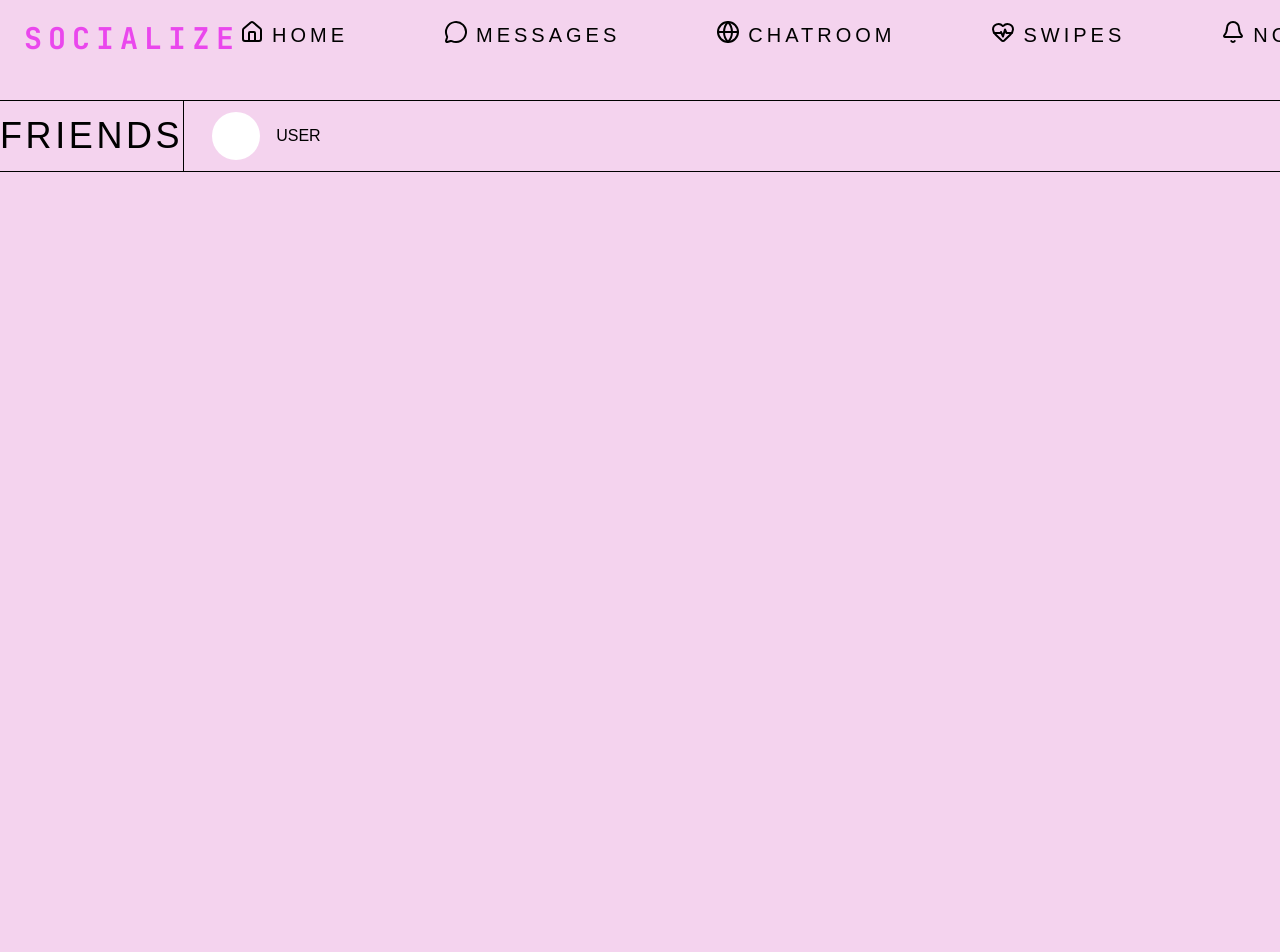
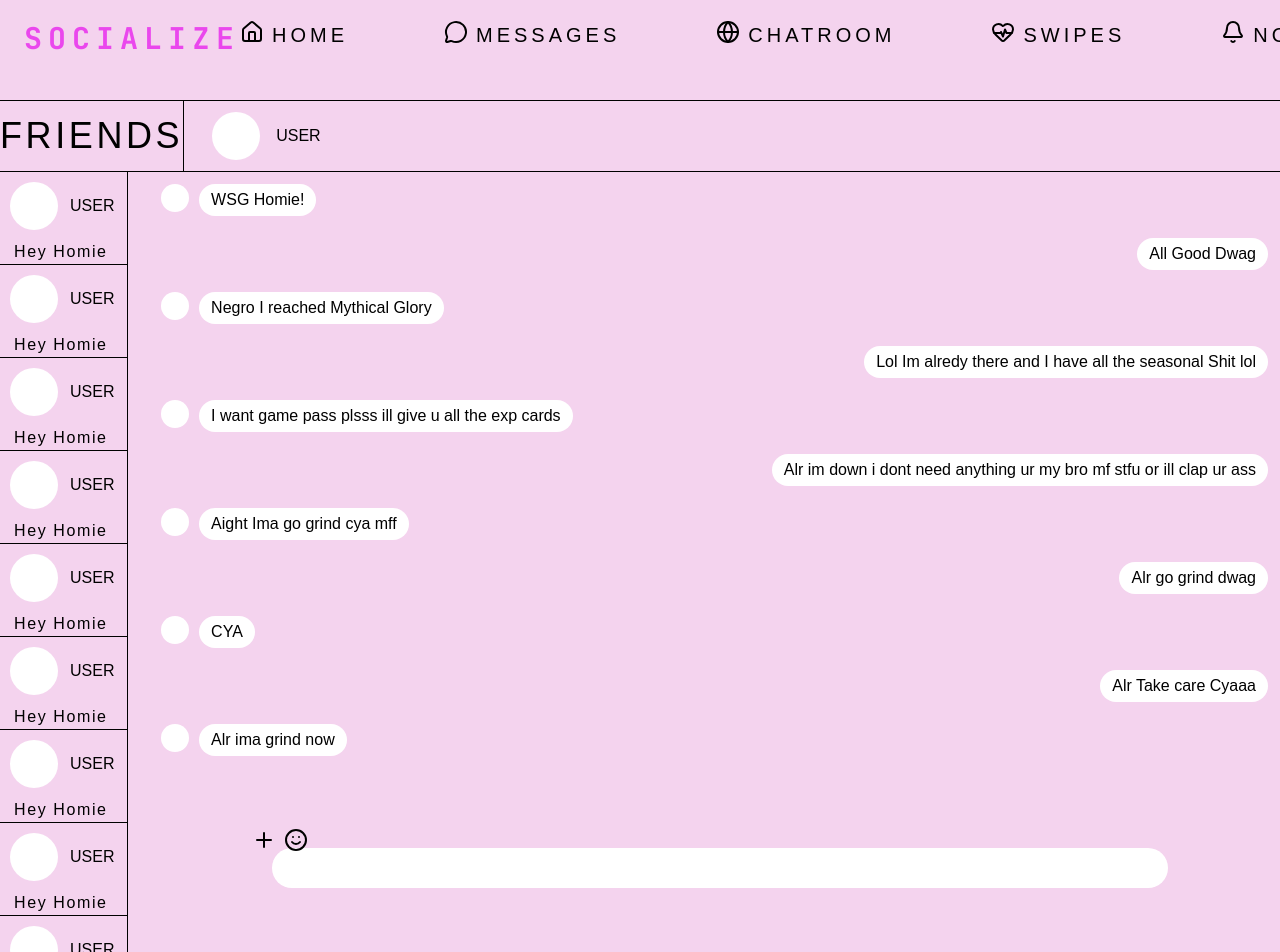
Before and after one commit to BLACK-SCYTHE009/SOCIALIZE01, a Next.js app: page /messages in a window 1280 px wide. Shown: the top 952 px of the page. Before the commit the page ends 800 px from the top, so only its background shows below. Built offline with nearby package versions, Linux system fonts and the light colour scheme; a web font is replaced by a local one.

Commit message:
Finished Messages secions ui and hardcoded some things for now ill add logic when all is done

```diff
--- a/src/app/components/Msg.jsx
+++ b/src/app/components/Msg.jsx
@@ -1,5 +1,6 @@
 import React from 'react'
-import { Phone,Video,AlertCircle,Ellipsis } from 'lucide-react'
+import { Phone,Video,AlertCircle,Ellipsis,Plus,Smile,SendHorizonal} from 'lucide-react'
+
 const Msg = () => {
   return (
 <>
@@ -33,6 +34,191 @@ const Msg = () => {
 <hr className=''/>
 
 
+
+
+
+
+
+
+
+
+
+<main
+className='Msp'>
+
+<section className='df  '>
+  <div className='wrapper flex w-fit h-fit items-center gap-3 p-2 m-0.5'>
+ <div className='h-12 w-12 rounded-full bg-white'></div>
+
+ USER
+
+ </div>
+ <span className='gap-8 m-3.5  tracking-widest'>Hey Homie </span>
+ <hr />
+   <div className='wrapper flex w-fit h-fit items-center gap-3 p-2 m-0.5'>
+ <div className='h-12 w-12 rounded-full bg-white'></div>
+
+ USER
+
+ </div>
+ <span className='gap-8 m-3.5  tracking-widest'>Hey Homie </span>
+ <hr />
+   <div className='wrapper flex w-fit h-fit items-center gap-3 p-2 m-0.5'>
+ <div className='h-12 w-12 rounded-full bg-white'></div>
+
+ USER
+
+ </div>
+ <span className='gap-8 m-3.5  tracking-widest'>Hey Homie </span>
+ <hr />
+   <div className='wrapper flex w-fit h-fit items-center gap-3 p-2 m-0.5'>
+ <div className='h-12 w-12 rounded-full bg-white'></div>
+
+ USER
+
+ </div>
+ <span className='gap-8 m-3.5  tracking-widest'>Hey Homie </span>
+ <hr />
+   <div className='wrapper flex w-fit h-fit items-center gap-3 p-2 m-0.5'>
+ <div className='h-12 w-12 rounded-full bg-white'></div>
+
+ USER
+
+ </div>
+ <span className='gap-8 m-3.5  tracking-widest'>Hey Homie </span>
+ <hr />
+   <div className='wrapper flex w-fit h-fit items-center gap-3 p-2 m-0.5'>
+ <div className='h-12 w-12 rounded-full bg-white'></div>
+
+ USER
+
+ </div>
+ <span className='gap-8 m-3.5  tracking-widest'>Hey Homie </span>
+ <hr />
+   <div className='wrapper flex w-fit h-fit items-center gap-3 p-2 m-0.5'>
+ <div className='h-12 w-12 rounded-full bg-white'></div>
+
+ USER
+
+ </div>
+ <span className='gap-8 m-3.5  tracking-widest'>Hey Homie </span>
+ <hr />
+   <div className='wrapper flex w-fit h-fit items-center gap-3 p-2 m-0.5'>
+ <div className='h-12 w-12 rounded-full bg-white'></div>
+
+ USER
+
+ </div>
+ <span className='gap-8 m-3.5  tracking-widest'>Hey Homie </span>
+ <hr />
+   <div className='wrapper flex w-fit h-fit items-center gap-3 p-2 m-0.5'>
+ <div className='h-12 w-12 rounded-full bg-white'></div>
+
+ USER
+
+ </div>
+ <span className='gap-8 m-3.5  tracking-widest'>Hey Homie </span>
+ <hr />
+
+</section>
+
+<section>
+   <div className="min-h-screen w-px bg-black"></div>
+</section>
+<section>
+
+<div className="wrapper flex gap-2.5 p-2.5 m-0.5">
+<div className='h-7 w-7 rounded-full bg-white'></div>
+
+<div className='w-fit h-fit bg-white rounded-2xl px-3 py-1'>WSG Homie!</div>
+
+</div>
+
+<div className="wrapper flex gap-2.5 p-2.5 m-0.5 justify-end">
+
+
+<div className='w-fit h-fit bg-white rounded-2xl px-3 py-1'>All Good Dwag</div>
+
+</div>
+<div className="wrapper flex gap-2.5 p-2.5 m-0.5">
+<div className='h-7 w-7 rounded-full bg-white'></div>
+
+<div className='w-fit h-fit bg-white rounded-2xl px-3 py-1'>Negro I reached Mythical Glory</div>
+
+</div>
+<div className="wrapper flex gap-2.5 p-2.5 m-0.5 justify-end">
+
+
+<div className='w-fit h-fit bg-white rounded-2xl px-3 py-1'>Lol Im alredy there and I have all the seasonal Shit lol</div>
+
+</div>
+<div className="wrapper flex gap-2.5 p-2.5 m-0.5">
+<div className='h-7 w-7 rounded-full bg-white'></div>
+
+<div className='w-fit h-fit bg-white rounded-2xl px-3 py-1'>I want game pass plsss ill give u all the exp cards</div>
+
+</div>
+<div className="wrapper flex gap-2.5 p-2.5 m-0.5 justify-end">
+
+
+<div className='w-fit h-fit bg-white rounded-2xl px-3 py-1'>Alr im down i dont need anything ur my bro mf stfu or ill clap ur ass</div>
+
+</div>
+<div className="wrapper flex gap-2.5 p-2.5 m-0.5">
+<div className='h-7 w-7 rounded-full bg-white'></div>
+
+<div className='w-fit h-fit bg-white rounded-2xl px-3 py-1'>Aight Ima go grind cya mff</div>
+
+</div>
+<div className="wrapper flex gap-2.5 p-2.5 m-0.5 justify-end">
+
+
+<div className='w-fit h-fit bg-white rounded-2xl px-3 py-1'>Alr go grind dwag</div>
+
+</div>
+<div className="wrapper flex gap-2.5 p-2.5 m-0.5">
+<div className='h-7 w-7 rounded-full bg-white'></div>
+
+<div className='w-fit h-fit bg-white rounded-2xl px-3 py-1'>CYA</div>
+
+</div>
+<div className="wrapper flex gap-2.5 p-2.5 m-0.5 justify-end">
+
+
+<div className='w-fit h-fit bg-white rounded-2xl px-3 py-1'>Alr Take care Cyaaa</div>
+
+</div>
+<div className="wrapper flex gap-2.5 p-2.5 m-0.5">
+<div className='h-7 w-7 rounded-full bg-white'></div>
+
+<div className='w-fit h-fit bg-white rounded-2xl px-3 py-1'>Alr ima grind now </div>
+
+</div>
+
+
+<main className=' po  '>
+<input type="text" className='Msg-Bar   bg-white  fixed' placeholder='' />
+
+<div className='flex p '>
+<div className='flex gap-2'>
+  <Plus/>
+<Smile/>
+
+</div>
+<div>
+  <SendHorizonal/>
+</div>
+</div>
+</main>
+
+</section>
+
+</main>
+
+
+
+
+
 </>
   )
 }
--- a/src/app/components/Nav.jsx
+++ b/src/app/components/Nav.jsx
@@ -27,6 +27,7 @@ const Nav = () => {
   <hr />
 
 
+
 </header>
   )
 }
--- a/src/app/globals.css
+++ b/src/app/globals.css
@@ -83,3 +83,36 @@ position: relative;
 
   gap: 1500px;
 }
+.Msp{
+  display: grid;
+  grid-template-columns:auto 1fr 50fr;
+}
+.df{
+  width: 126.5px;
+}
+.Msg-Bar{
+
+  width: 70%;
+  border-radius: 50px;
+  height: 3%;
+padding: 20px 90px;
+  margin: 20px;
+  z-index: -1;
+
+}
+.po{
+height: fit-content;
+width: fit-content;
+  margin: 40px;
+  position: fixed;
+  bottom: 25;
+  left: 15%;
+  padding: 20px;
+}
+.p{
+ position: absolute;
+ bottom: -32;
+  z-index: 1;
+  gap: 1200px ;
+  left: 60;
+}
```
